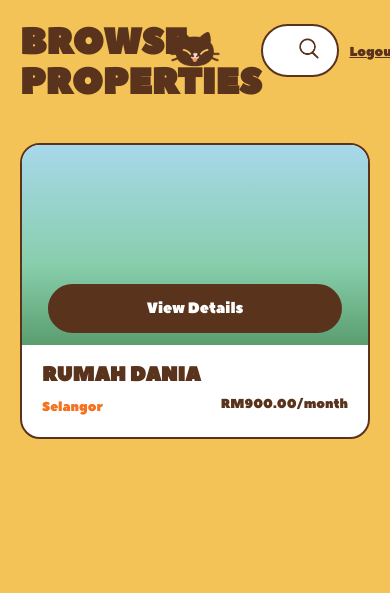
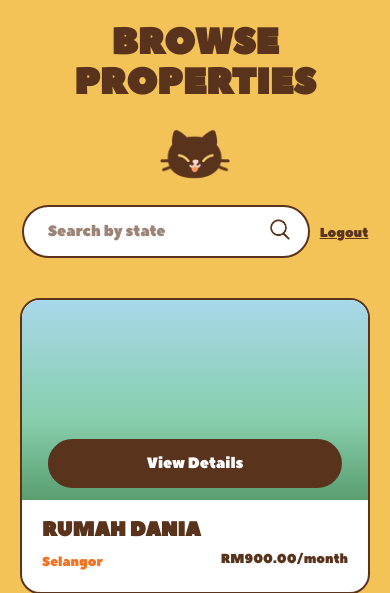
Before and after one commit to fnl9zer/pawport, a Django app: page /properties/ in a window 390 px wide. Shown: the top 593 px of the page. Run offline with Django 5.2, Linux system fonts and the light colour scheme; data comes from the database, SQL or seed files in the repository.

Commit message:
adjusting things to mobile interface

```diff
--- a/core/templates/core/apply.html
+++ b/core/templates/core/apply.html
@@ -2,6 +2,8 @@
 <!DOCTYPE html>
 <html>
 <head>
+    <meta charset="UTF-8">
+    <meta name="viewport" content="width=device-width, initial-scale=1.0">
     <title>Apply</title>
     <style>
         @font-face {
--- a/core/templates/core/property_list.html
+++ b/core/templates/core/property_list.html
@@ -199,35 +199,34 @@
             padding: 24px 20px;
         }
 
+        .header-row {
+            flex-direction: column;
+            align-items: center;
+            gap: 16px;
+        }
+
+        .logo {
+            position: static;
+            transform: none;
+        }
+
         .title {
             font-size: 36px;
+            text-align: center;
+        }
+
+        .search-form {
+            width: 100%;
+            margin-left: 0;
+            justify-content: center;
+        }
+
+        .search-input {
+            width: 100%;
         }
 
         .cards-grid {
             grid-template-columns: 1fr;
-            }
-
-            .search-input {
-                width: 180px;
-            }
-
-            .logo {
-                width: 50px;
-                height: 50px;
-            }
-        }
-
-        @media (max-width: 480px) {
-            .cards-grid {
-                grid-template-columns: 1fr;
-            }
-
-            .search-form {
-                width: 100%;
-            }
-
-            .search-input {
-                width: 100%;
         }
     }
     </style>
```
Also changed, not shown: core/templates/core/property_detail.html (+9 -1 lines). Lines whose indentation alone changed are shown as unchanged.
